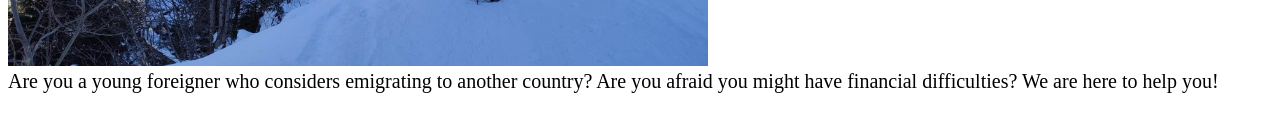
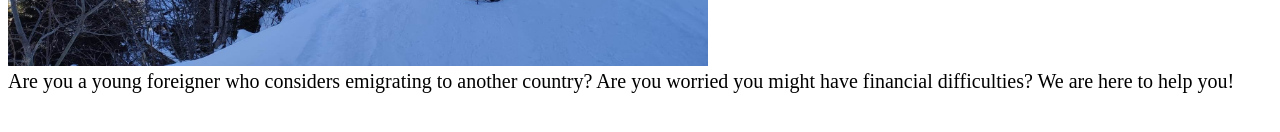
Before and after one commit to mercury0114/mercury0114.github.io, a plain HTML site: page index.html in a window 1280 px wide. Shown: the part 450-582 px from the top of the page. Drawn offline with Linux system fonts and the light colour scheme.

Commit message:
Regenerate

```diff
--- a/index.html
+++ b/index.html
@@ -12,7 +12,7 @@
     <h1>Young and Broke Abroad</h1>
     <img src="image.jpg" width="700"/>
     <div class="text">Are you a young foreigner who considers emigrating to
-    another country? Are you afraid you might have financial
+    another country? Are you worried you might have financial
     difficulties? We are here to help you!</div>
 </body>
 </html>
```
